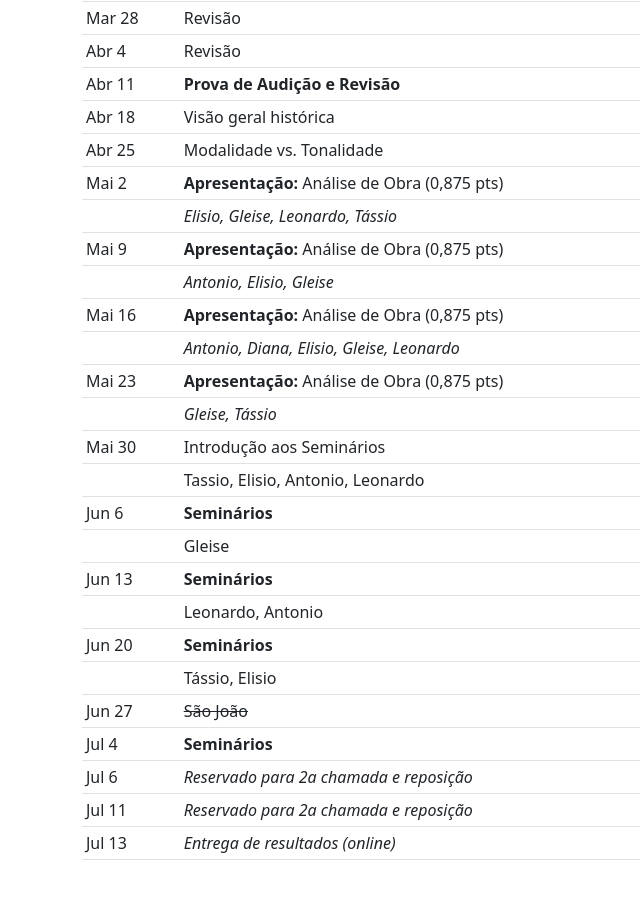
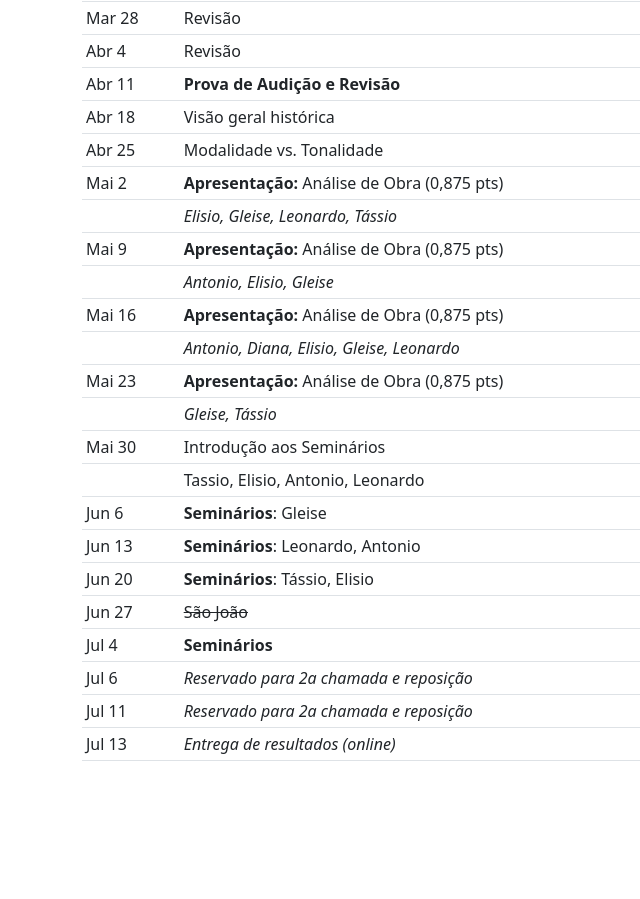
Before and after one commit to pedrokroger/pedrokroger.github.io, a Jekyll site: the page built from pages/musa75-lem7.md, in a window 1280 px wide and 900 px high, scrolled down 2337 px. Shown: the whole window, without its empty margins (0-640 px from the left). Built offline with Jekyll 4.4.1, drawn with Linux system fonts in a browser that asks for light colours; after the commit the page ends 3138 px from its top, so only the background shows below that.

Commit message:
Coloca alunos na mesma linha

```diff
--- a/pages/musa75-lem7.md
+++ b/pages/musa75-lem7.md
@@ -124,12 +124,9 @@ dúvidas individuais.
 |        | _Gleise, Tássio_                                   |
 | Mai 30 | Introdução aos Seminários                          |
 |        | Tassio, Elisio, Antonio, Leonardo                  |
-| Jun 6  | **Seminários**                                     |
-|        | Gleise                                             |
-| Jun 13 | **Seminários**                                     |
-|        | Leonardo, Antonio                                  |
-| Jun 20 | **Seminários**                                     |
-|        | Tássio, Elisio                                     |
+| Jun 6  | **Seminários**: Gleise                             |
+| Jun 13 | **Seminários**: Leonardo, Antonio                  |
+| Jun 20 | **Seminários**: Tássio, Elisio                     |
 | Jun 27 | <del>São João</del>                                |
 | Jul 4  | **Seminários**                                     |
 | Jul 6  | _Reservado para 2a chamada e reposição_            |
```
